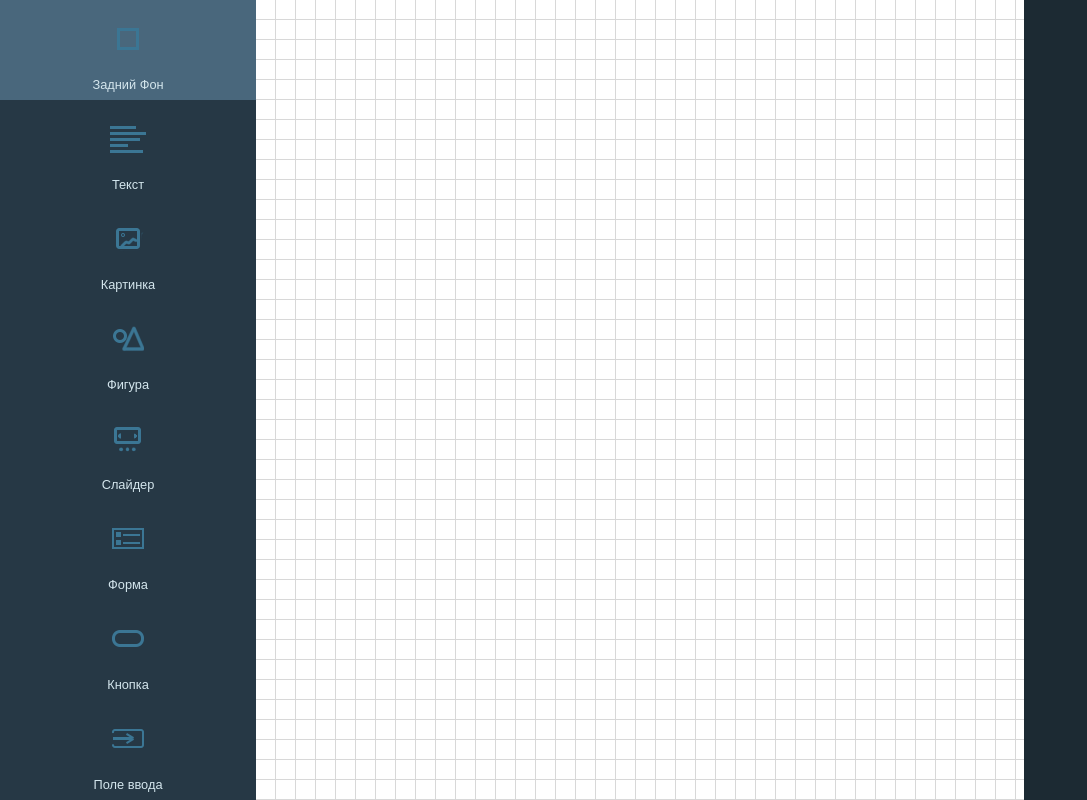
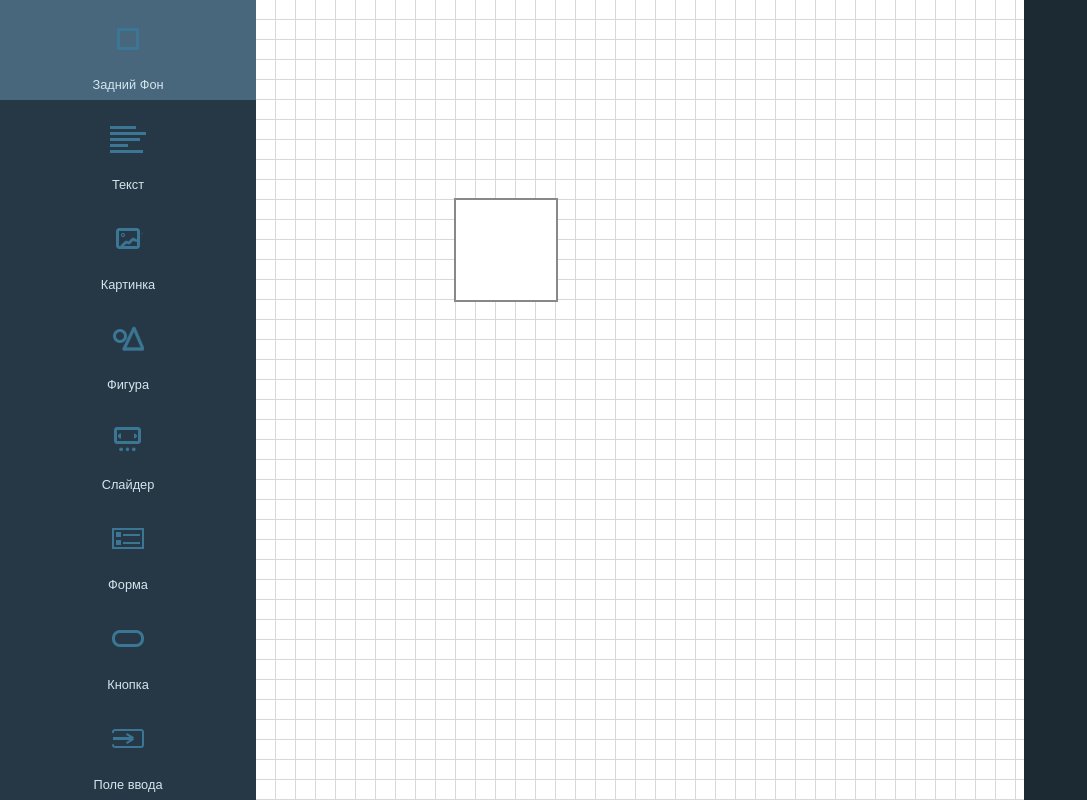
Before and after one commit to ipon1105/WebConstructer, a Vue app in the folder vue/: page / in a window 1280 px wide. Both pictures are taken after a click on the element "Фигура". Shown: the whole page, without its empty margins (0-1087 px from the left). Built offline with nearby package versions, Linux system fonts and the light colour scheme.

Commit message:
Сделано добавление фигур (пока что одной)

```diff
--- a/vue/src/components/Blocks/BlockFigure.vue
+++ b/vue/src/components/Blocks/BlockFigure.vue
@@ -1,12 +1,28 @@
 <template>
-<div>
-</div>
+<BlockMovable>
+  <div class="square"
+  @click="addSquare">
+  </div>
+</BlockMovable>
 </template>
 
 <script>
+import BlockMovable from '@/components/Movable/BlockMovable.vue'
+
+export default
+{
+  components: { BlockMovable }
+}
 
 </script>
 
-<style>
-
+<style scoped>
+.square{
+  object-fit: fill;
+  height:100px;
+  width:100px;
+  text-align: center;
+  vertical-align: center;
+  margin-right:10px;
+  }
 </style>
```
